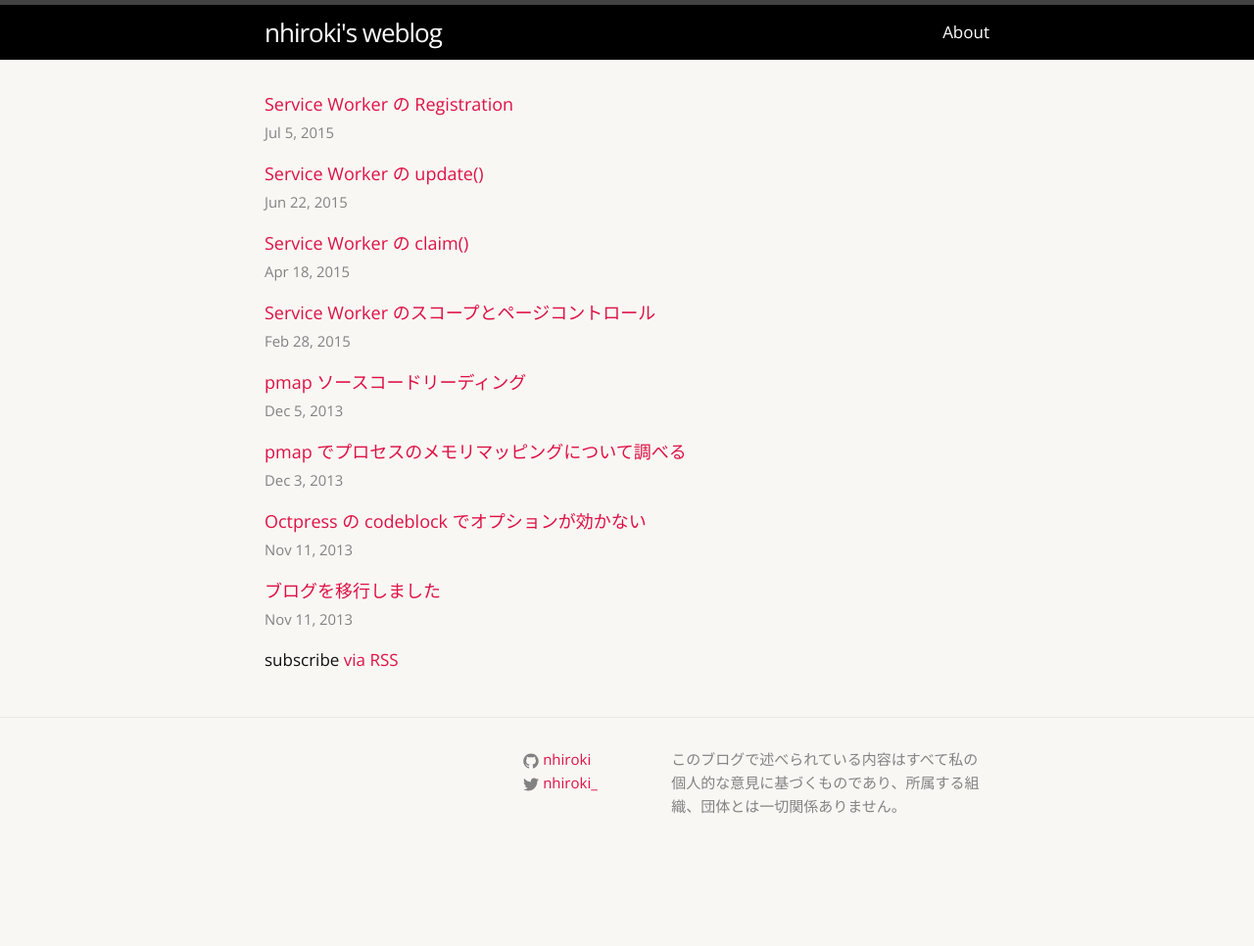
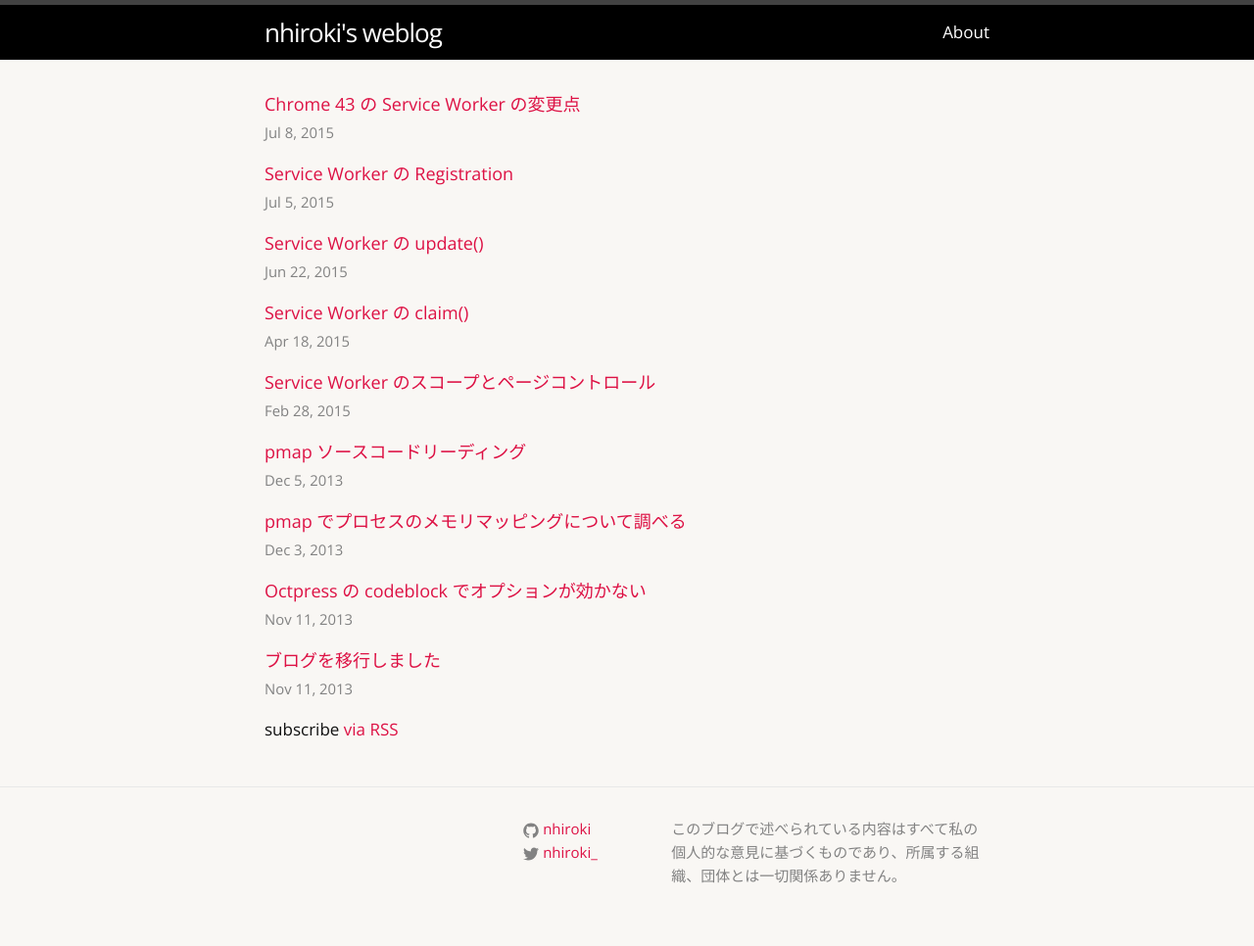
Before and after one commit to nhiroki/nhiroki.github.io, a Jekyll site: the page built from index.html, in a window 1280 px wide. Shown: the whole page at 98% size. Built offline with Jekyll 4.4.1, drawn with Linux system fonts in a browser that asks for light colours; before the commit the page ends 900 px from its top, so only the background shows below that; some of the changed lines change nothing that is shown.

Commit message:
Add a new post about Service Worker Release Notes for Chrome 43

```diff
--- /dev/null
+++ b/_posts/2015-07-08-service-worker-release-notes-m43.md
@@ -0,0 +1,52 @@
+---
+layout: post
+title: "Chrome 43 の Service Worker の変更点"
+date: 2015-07-08 00:00:00
+tags: serviceworker
+---
+
+本記事は Chrome 43 の Service Worker のリリースノートを日本語に意訳し、一部注記を加えたものです。原文は service-worker-discuss グループで読むことができます。
+
+- [[service-worker-discuss] Release Notes for Service Worker in Chrome 43](https://groups.google.com/a/chromium.org/forum/#!topic/service-worker-discuss/hHkLjDpwWiU)
+
+---
+
+リリースノートを復活させます！2015 年 5 月後半に stable リリースされた Chrome 43 の Service Worker 関係の変更は次の通りです。なお、Chrome 44 は今月後半のリリースが予定されており、またリリースノートを公開する予定です。
+
+#新機能#
+
+- `Clients.matchAll()` をサポートしました。オプショナル引数によってマッチするクライアントの種類を指定することができ、Shared Worker のような non-Window クライアントにも対応しました ([Bug](https://code.google.com/p/chromium/issues/detail?id=460415), [Spec](https://slightlyoff.github.io/ServiceWorker/spec/service_worker/index.html#clients-getall))。
+  - (訳者注) クライアントについては[こちらの記事](/2015/04/18/service-worker-claim/)で解説を書きました。
+- `Clients.openWindow()` で cross-origin URL を開くことができるようになりました ([Bug](https://code.google.com/p/chromium/issues/detail?id=457187), [Spec](https://slightlyoff.github.io/ServiceWorker/spec/service_worker/index.html#clients-openwindow))。
+- CacheStorage API が Window や Service Worker 以外の Worker 上でも使えるようになりました ([Bug](https://code.google.com/p/chromium/issues/detail?id=439389), [Spec](https://slightlyoff.github.io/ServiceWorker/spec/service_worker/index.html#cache-storage))。注意: 現在 HTTP 上でも使用可能ですが、HTTPS 上でのみ使えるように制限がかけられる可能性があります ([Spec Discussion](https://github.com/slightlyoff/ServiceWorker/issues/709))。
+
+#API の変更#
+
+- `Clients.getAll()` が削除されました。代わりに `Clients.matchAll()` を使用してください ([Bug](https://code.google.com/p/chromium/issues/detail?id=451334), [Spec](https://slightlyoff.github.io/ServiceWorker/spec/service_worker/index.html#clients-getall))。
+
+#改善#
+
+- データベースアクセスの排除により、`Clients.claim()` がより高速に処理されるようになりました ([Bug](https://code.google.com/p/chromium/issues/detail?id=454250))。
+
+#DevTools 関係の変更#
+
+Note: 最新の DevTools を試すために、[Dev channel もしくは Canary](https://www.chromium.org/getting-involved/dev-channel) の使用をおすすめします。
+
+- UA のオーバライドやネットワーク帯域の制限などが行えるデバイスエミュレーション機能が Service Worker と一緒に使えるようになりました ([Bug](https://code.google.com/p/chromium/issues/detail?id=444820))。
+- ドキュメントとそれをコントロールする Service Worker を同じ DevTools ウィンドウ上で操作できるようになりました。コンソールのドロップダウンリストからドキュメントと Service Worker のコンテキストを切り替えることができます。
+- DevTools の Sources タブの左側のペインに Service Worker のエントリが表示されるようになりました。
+- ドキュメントのコンソールに Service Worker から出力したメッセージが表示されるようになりました。
+- Service Worker の開発効率向上を目指し、"Service Worker explorer UI" の開発に取り組んでいます。この機能はまだ experimental で、現在 UX の改良を行っています。フィードバックをよろしくお願いします。こちらの[スライド](https://docs.google.com/presentation/d/1DKu4RZigLvM5XUq3ovsgffQBIHrro5-pii4qEJuyvrQ/edit?usp=sharing)も参照してください。
+
+#バグフィックス#
+
+- `navigator.serviceWorker.register()` に渡されたスクリプト URL とスコープは ServiceWorkerContainer のあるドキュメントの URL を基準にパス解決されていましたが、呼び出し元ドキュメントの URL を基準にパス解決されるように修正されました ([Bug](https://code.google.com/p/chromium/issues/detail?id=449422))。
+- `navigator.serviceWorker.ready` が shift-reload で開かれたページでも適切に resolve されるようになりました ([Bug](https://code.google.com/p/chromium/issues/detail?id=462529))。
+- 同一の Service Worker を指す複数の Javascript オブジェクト (ServiceWorker オブジェクト) の状態が適切に同期されていなかった問題が修正されました ([Bug](https://code.google.com/p/chromium/issues/detail?id=459457))。
+- `navigator.serviceWorker.ready` はページロード時のスコープマッチで選ばれた ServiceWorkerRegistration の `.active` で resolve されていましたが、`.ready` にアクセスした時にスコープマッチしたもので resolve されるように修正されました。これにより、ページロード後に作られた ServiceWorkerRegistration のスコープの方がより長く一致する場合はそちらで resolve されるようになります。
+  - (訳者注) ServiceWorkerRegistration のスコープマッチについては[こちらの記事](/2015/02/28/service-worker-scope-and-page-control/)で解説を書きました。
+- バグフィックスの全リストは[こちら](https://code.google.com/p/chromium/issues/list?can=1&q=Cr%3DBlink-ServiceWorker+m%3D43&colspec=ID+Pri+M+Stars+ReleaseBlock+Cr+Status+Owner+Summary+OS+Modified&cells=tiles)で確認できます。
+
+---
+
+草稿を [@FalkenMatto](https://twitter.com/FalkenMatto) (原文の投稿者) にレビューしてもらいました。ありがとうございます。
--- a/_sass/_layout.scss
+++ b/_sass/_layout.scss
@@ -238,6 +238,10 @@
             font-size: 18px;
         }
     }
+
+    hr {
+        margin: 15px 0px;
+    }
 }
 
 .post-footer {
```
